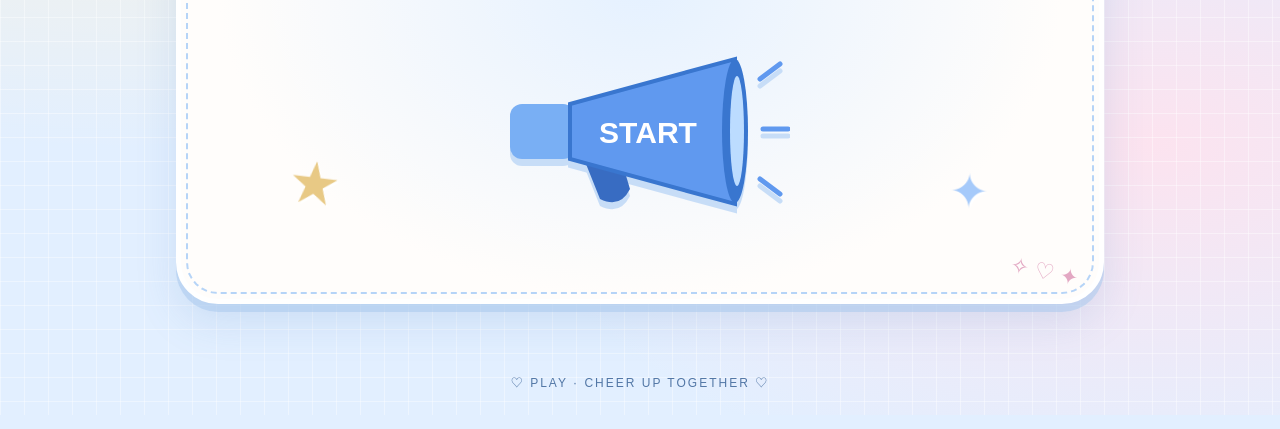
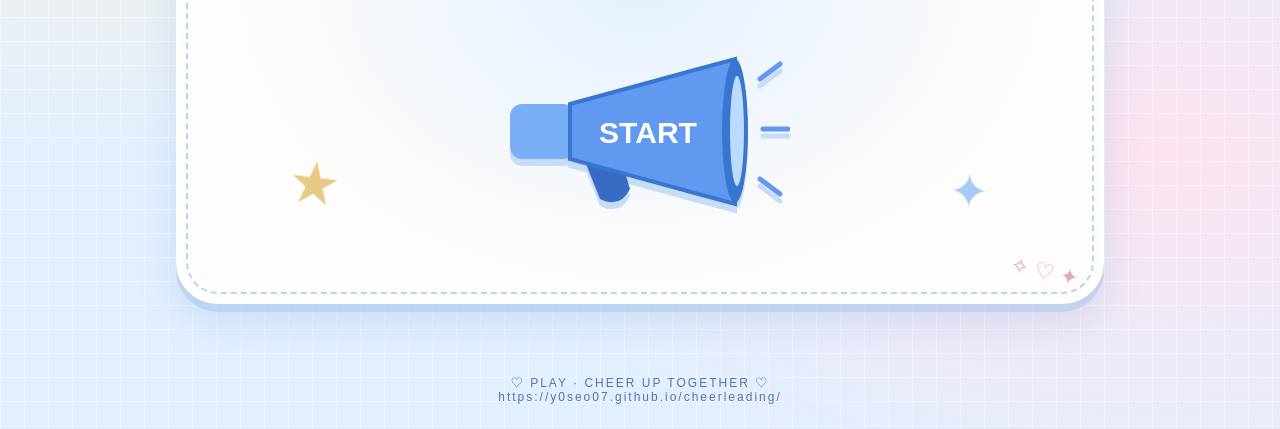
Before and after one commit to y0seo07/cheerleading, a plain HTML site: page index.html in a window 1280 px wide. Shown: the part 487-916 px from the top of the page. Drawn offline with Linux system fonts and the light colour scheme; a web font is replaced by a local one.

Commit message:
Add files via upload
footer 수정

```diff
--- a/index.html
+++ b/index.html
@@ -12,7 +12,8 @@
 		<header>
 			<span class="brand">✦ PLAY CHEERLEADING</span>
 			<a class="homeButton" href="index.html">
-<span class="house">⌂</span> HOME</a>
+				<span class="house">⌂</span> HOME
+			</a>
 		</header>
 		<main>
 			<section id="home" class="page">
@@ -46,6 +47,10 @@
 				</div>
 			</section>
 		</main>
-<footer>♡ PLAY · CHEER UP TOGETHER ♡</footer>
+		<footer>
+			♡ PLAY · CHEER UP TOGETHER ♡
+			<br>
+			<a href="https://y0seo07.github.io/cheerleading/" style="color: inherit; overflow-wrap: anywhere;">https://y0seo07.github.io/cheerleading/</a>
+		</footer>
 	</body>
 </html>
```
Also changed, not shown: action.html (+7 -2 lines), balance.html (+7 -2 lines), compose.html (+7 -2 lines), game.html (+11 -4 lines), secret.html (+7 -2 lines), stunt.html (+7 -2 lines). Lines whose indentation alone changed are shown as unchanged.
